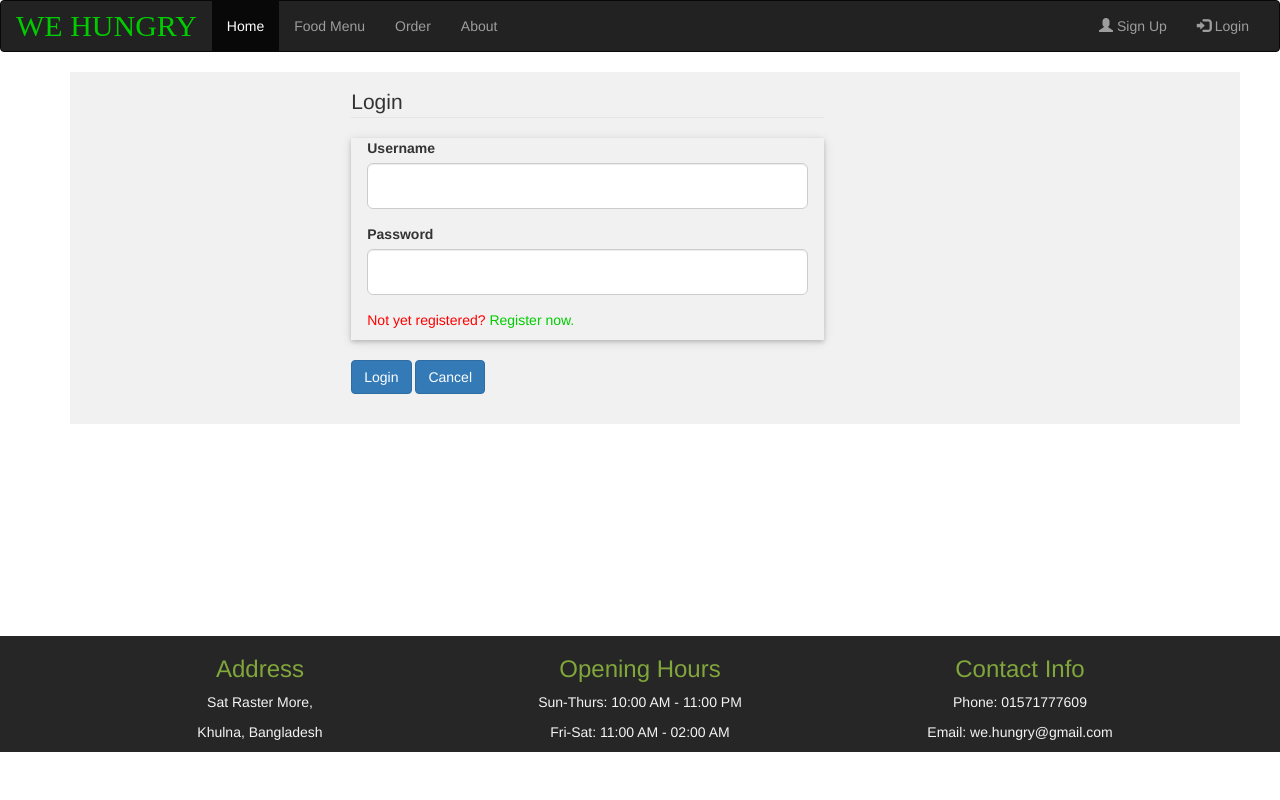
After one commit to golderswajan/RM, a PHP site: page /admin-log-in.php in a window 1280 px wide. The commit adds this page. Run offline with PHP 8.4, Linux system fonts and the light colour scheme; some libraries are stand-ins or nearby versions.

Commit message:
admin modifies

```diff
--- a/add-food.php
+++ b/add-food.php
@@ -30,7 +30,7 @@ $types=db_select($sql);
 
     </script>
 
-    <form action="food-menu.php" id="form1" method="POST" enctype="multipart/form-data">
+    <form action="food-menu-admin.php" id="form1" method="POST" enctype="multipart/form-data">
 
         <h1>New Food Entry Form</h1>
 
--- /dev/null
+++ b/admin-log-in.php
@@ -0,0 +1,85 @@
+<?php
+/**
+ * Created by PhpStorm.
+ * User: DreamLess
+ * Date: 10/18/2017
+ * Time: 11:28 AM
+ */
+
+
+include_once 'layout/header.php';
+include_once 'src/database.php';
+
+
+if (isset($_POST['log'])) {
+    $username = $_POST['username'];
+    $password = $_POST['password'];
+    //echo $username.$password;
+    $query = "SELECT name,password from admins WHERE name='$username' and password='$password';";
+    echo $query;
+    $result = db_select($query);
+    echo $result[0]['id'];
+    if ($result != null) {
+
+        if (session_status() == PHP_SESSION_NONE) {
+            session_start();
+        }
+        $_SESSION['username'] = $username;
+        $_SESSION['type'] = "admin";
+        header('location: index.php');
+//        $address = "Location: refresh.php?address=".$_SERVER['PHP_SELF'];
+//        header($address);
+        //echo "yes";
+    } else {
+        // echo "Error";
+    }
+
+
+}
+?>
+    <style>
+        .box-input {
+            background-color: #f1f1f1;
+            padding: 0.01em 16px;
+            margin: 20px 0;
+            box-shadow: 0 2px 4px 0 rgba(0, 0, 0, 0.16), 0 2px 10px 0 rgba(0, 0, 0, 0.12) !important;
+        }
+    </style>
+    <div class="container" style="background: #f1f1f1">
+        <div class="panel-body">
+            <div class="col-md-6">
+
+                <form class="well-form-horizontal" style="margin-left: 45%;margin-right: -35%" action="admin-log-in.php" method="POST">
+                    <div id="legend">
+                        <legend class="">Login</legend>
+                    </div>
+                    <div class="box-input">
+                        <label class="control-label" for="username">Username</label>
+                        <div class="form-group">
+                            <input type="text" id="username" name="username" placeholder=""
+                                   class="form-control input-lg">
+                        </div>
+
+                        <label class="control-label" for="password">Password</label>
+                        <div class="form-group">
+                            <input type="password" id="password" name="password" placeholder=""
+                                   class="form-control input-lg">
+                        </div>
+                        <p><span style="color: red">Not yet registered?</span> <a href="Registration-page.php" style="text-decoration: none;color: #00CC00"> Register now.</a></p>
+                    </div>
+
+
+                    <div>
+                        <!-- Button -->
+                        <div class="form-group">
+                            <button class="btn btn-primary" type="submit" name="log">Login</button>
+                            <button class="btn btn-primary">Cancel</button>
+                        </div>
+                    </div>
+
+                </form>
+
+            </div>
+        </div>
+    </div>
+<?php include_once 'layout/footer.php' ?>
--- a/edit-food.php
+++ b/edit-food.php
@@ -24,7 +24,7 @@ $foods=db_select($query);
 </style>
 <div class="container">
 
-    <form action="food-menu.php?id=<?=$id ?>" id="form1" method="POST" enctype="multipart/form-data">
+    <form action="food-menu-admin.php?id=<?=$id ?>" id="form1" method="POST" enctype="multipart/form-data">
 
         <h1>Update Food Item</h1>
         <input type="hidden" name="category" value="update">
--- a/food-menu.php
+++ b/food-menu-admin.php
@@ -53,7 +53,7 @@ if(isset($_GET['delete-id']))
 <script>
     function deleteRow(id) {
 
-        if(confirm('Are you sure to delete ?'))window.open('./food-menu.php?delete-id=' + id ,'_self');
+        if(confirm('Are you sure to delete ?'))window.open('./food-menu-admin.php?delete-id=' + id ,'_self');
     }
 </script>
 
--- a/food-menu-public.php
+++ b/food-menu-public.php
@@ -76,7 +76,7 @@ $dinner = db_select("select * from foodmenu where type='dinner'");
         <!--Launch Start-->
         <div id="lunch" class="tab-pane fade">
             <ul class="list-group">
-                <?php foreach ($breakfast as $item){?>
+                <?php foreach ($lunch as $item){?>
                     <li class="list-group-item row">
                         <div class="row">
                             <div class="col-lg-3"><img src="<?=$item['foodimage']?>" alt="" style="width: 100%;height: 120px" class="img img-responsive col-xs-3 img-thumbnail"></div>
@@ -98,7 +98,7 @@ $dinner = db_select("select * from foodmenu where type='dinner'");
         <!--Snacks Start-->
         <div id="snacks" class="tab-pane fade">
             <ul class="list-group">
-                <?php foreach ($breakfast as $item){?>
+                <?php foreach ($snack as $item){?>
                     <li class="list-group-item row">
                         <div class="row">
                             <div class="col-lg-3"><img src="<?=$item['foodimage']?>" alt="" style="width: 100%;height: 120px" class="img img-responsive col-xs-3 img-thumbnail"></div>
@@ -120,7 +120,7 @@ $dinner = db_select("select * from foodmenu where type='dinner'");
         <!--Dinner Start-->
         <div id="dinner" class="tab-pane fade">
             <ul class="list-group">
-                <?php foreach ($breakfast as $item){?>
+                <?php foreach ($dinner as $item){?>
                     <li class="list-group-item row">
                         <div class="row">
                             <div class="col-lg-3"><img src="<?=$item['foodimage']?>" alt="" style="width: 100%;height: 120px" class="img img-responsive col-xs-3 img-thumbnail"></div>
--- a/layout/header.php
+++ b/layout/header.php
@@ -32,20 +32,33 @@
             </button>
             <a class="navbar-brand" href="#" style="color: #00CC00;font-size: 30px;font-family: 'Harlow Solid Italic'">WE HUNGRY</a>
         </div>
+        <?php
+        if(session_status()==PHP_SESSION_NONE){
+            session_start();
+        }
+        ?>
         <div class="collapse navbar-collapse" id="myNavbar">
             <ul class="nav navbar-nav">
-                <li class="active"><a href="index.php">Home</a></li>php
-                <li><a href="food-menu.php">Food Menu</a></li>
-                <li><a href="food-menu-order.php">Order</a></li>
+                <li class="active"><a href="index.php">Home</a></li>
+                <li><a href="food-menu-public.php">Food Menu</a></li>
+
+                <?php
+                    if(isset($_SESSION['type'])){
+                    ?>
+
+                    <li><a href="food-menu-admin.php">Food Manage</a></li>
+
+                <?php
+                    }else {
+                        ?>
+
+                    <li><a href="food-menu-order.php">Order</a></li>
+
+                <?php }?>
                 <li><a href="#">About</a></li>
-
             </ul>
             <ul class="nav navbar-nav navbar-right">
-                <?php
-                if(session_status()==PHP_SESSION_NONE){
-                    session_start();
-                }
-                ?>
+
                 <?php if(!isset($_SESSION['username'])){?>
                 <li><a href="Registration-page.php"><span class="glyphicon glyphicon-user"></span> Sign Up</a></li>
                 <li><a href="Login-page.php"><span class="glyphicon glyphicon-log-in"></span> Login</a></li>
--- a/log-out.php
+++ b/log-out.php
@@ -9,4 +9,5 @@ if(session_status()==PHP_SESSION_NONE){
     session_start();
 }
 unset($_SESSION['username']);
+if(isset($_SESSION['type'])) unset($_SESSION['type']);
 header('location: Login-page.php');
```
Also changed, not shown: food-menu-order.php (+4 -4 lines), index.php (+15 -6 lines).
